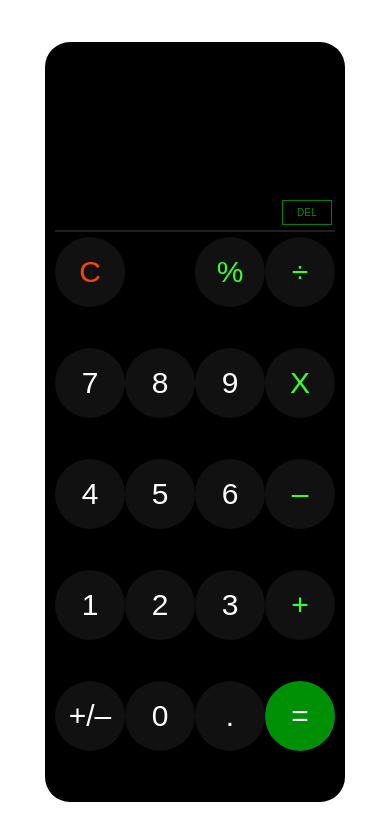
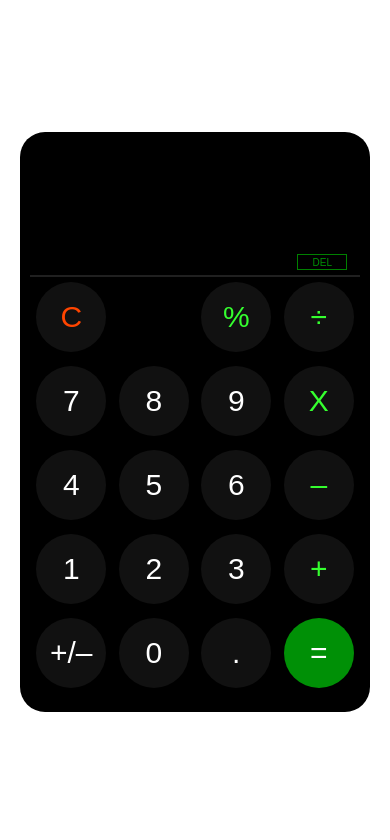
Before and after one commit to 10234567Z/Calcy-later, a plain HTML site: page index.html in a window 390 px wide. Drawn offline with Linux system fonts and the light colour scheme.

Commit message:
Fix responsiveness of calculator

```diff
--- a/styles.css
+++ b/styles.css
@@ -18,8 +18,8 @@
 .calculator {
     grid-area: 2/2;
     background-color: black;
-    min-width: 32%;
-    min-height: 90%;
+    width: 350px;
+    height: 580px;
     border-radius: 25px;
     margin-left: 15px;
     margin-right: 15px;
```
